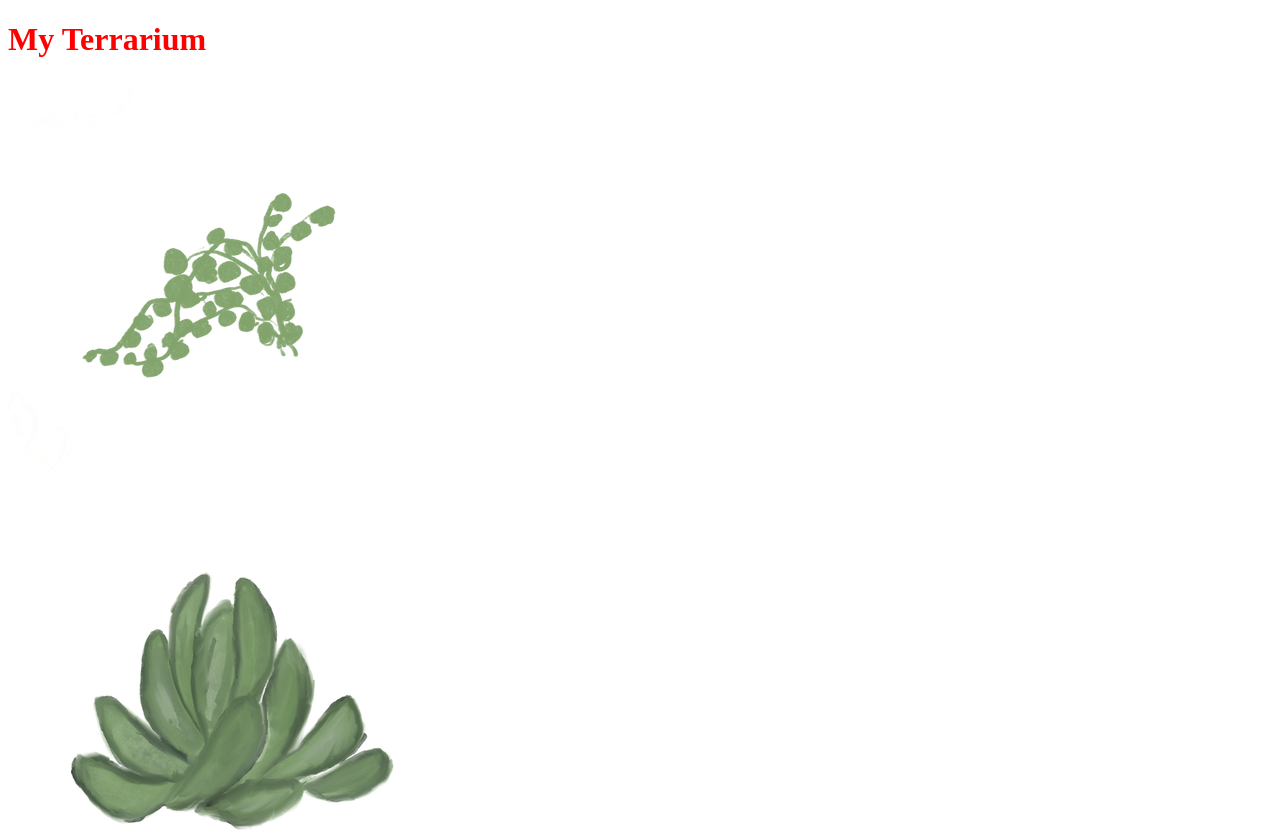
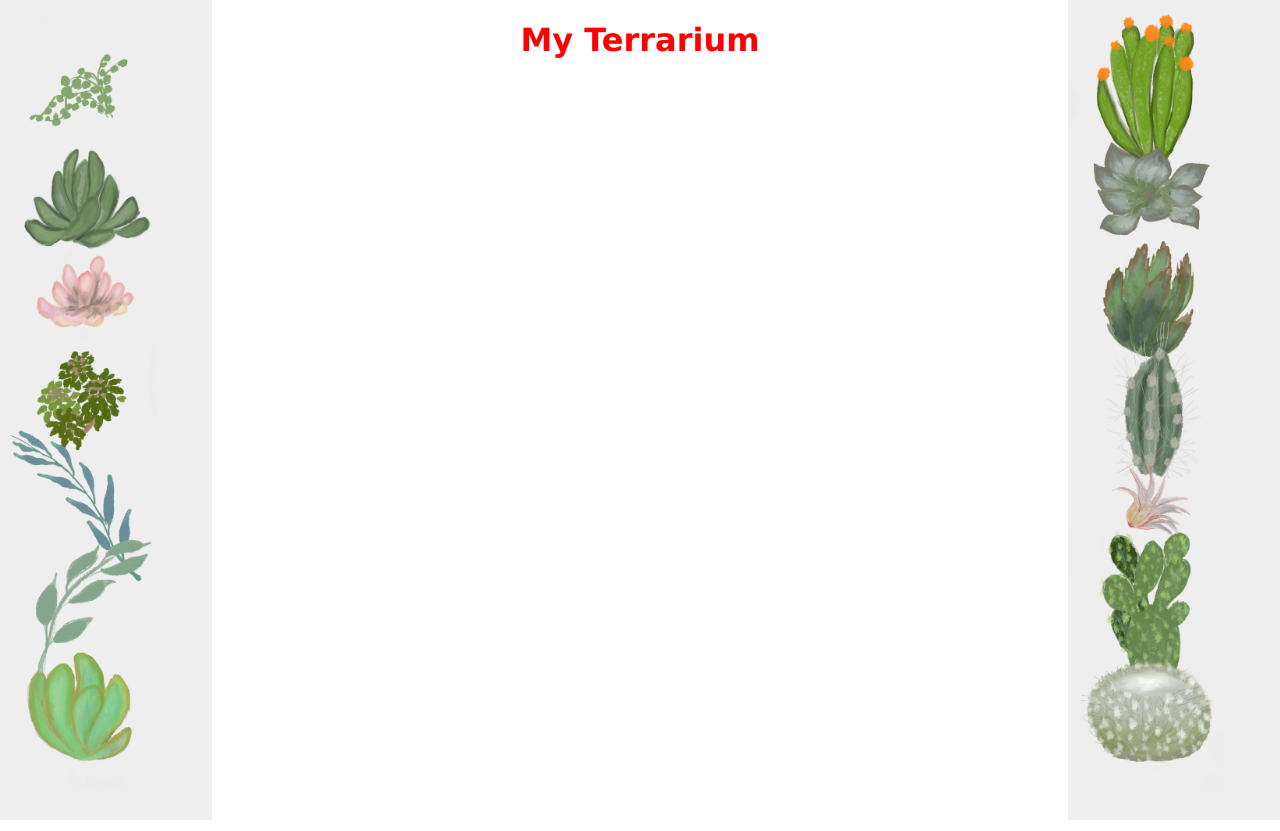
Before and after one commit to yesimhozman/terrarium, a plain HTML site: page index.html in a window 1280 px wide. Shown: the top 831 px of the page. Drawn offline with Linux system fonts and the light colour scheme.

Commit message:
see the priority of styling  methods

```diff
--- a/index.html
+++ b/index.html
@@ -8,8 +8,8 @@
     <link rel="stylesheet" href="./style.css" />
   </head>
   <body>
-    <h1 style="color: red">My Terrarium</h1>
-    <!-- TASK 1: The color of h1 is red even it is bluew in style.css file, because inline styles override external CSS style changes-->
+    <h1 style="color: red; font-family: Verdana, Geneva, Tahoma, sans-serif;">My Terrarium</h1>
+    <!-- TASK 1: The color of h1 is red even it is bluew in style.css file, because inline styles override external CSS style changes. Mostly, using inline styling is not recommended because if we have thousand of code lines, the codes will repeat themselves. And, it is hard to find it when we have bunch of codes-->
     <div id="page">
       <div id="left-container" class="container">
         <div class="plant-holder">
--- a/style.css
+++ b/style.css
@@ -1,3 +1,38 @@
+
+body {
+  font-family: helvetica, arial, sans-serif;
+}
 h1 {
-    color: blue;
-   }
+  color: #3a241d;
+  text-align: center;
+}
+
+/*I used container class to not repeat myself*/
+.container {
+  top: 0px;
+  width: 15%;
+  position: absolute;
+  height: 100%;
+  padding: 10px;
+  background-color: #eee;
+}
+#left-container {
+  left: 0px;
+}
+
+#right-container {
+  right: 0px;
+}
+
+.plant-holder {
+  position: relative;
+  height: 13%;
+  left: -10px;
+}
+
+.plant {
+  position: absolute;
+  max-width: 150%;
+  max-height: 150%;
+  z-index: 2;
+}
```
